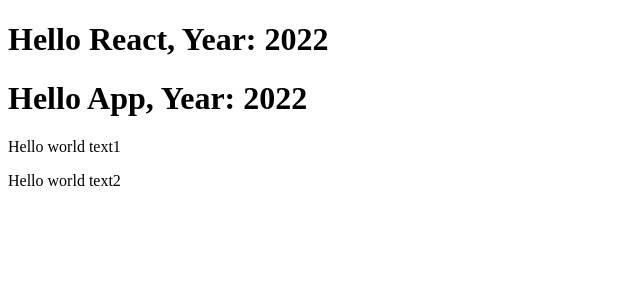
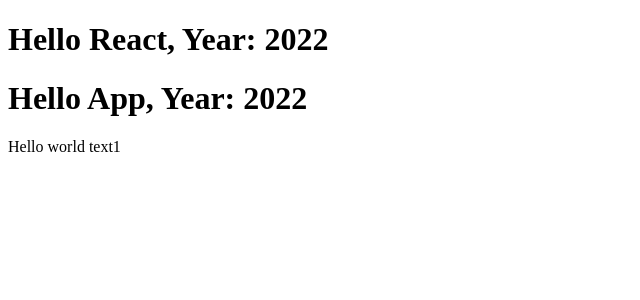
Before and after one commit to MarynaPershyna/29-11-react, a React (Create React App) app: page / in a window 1280 px wide. Shown: the top 300 px of the page, without its empty margins (0-640 px from the left). Built offline with nearby package versions, Linux system fonts and the light colour scheme.

Commit message:
?скрівать

```diff
--- a/src/Content.tsx
+++ b/src/Content.tsx
@@ -1,6 +1,6 @@
 type ContentType = {
     text1: string
-    text2: string
+    text2?: string
 }
 
 const Content = (props: ContentType) => {
--- a/src/index.tsx
+++ b/src/index.tsx
@@ -134,7 +134,7 @@
         <>
             <Title title="React" year = {2022}/>
             <Title title = "App" year = {2022}/>
-            <Content text1="Hello world text1" text2="Hello world text2"/>
+            <Content text1="Hello world text1" />
         </>
     )
   }
```
